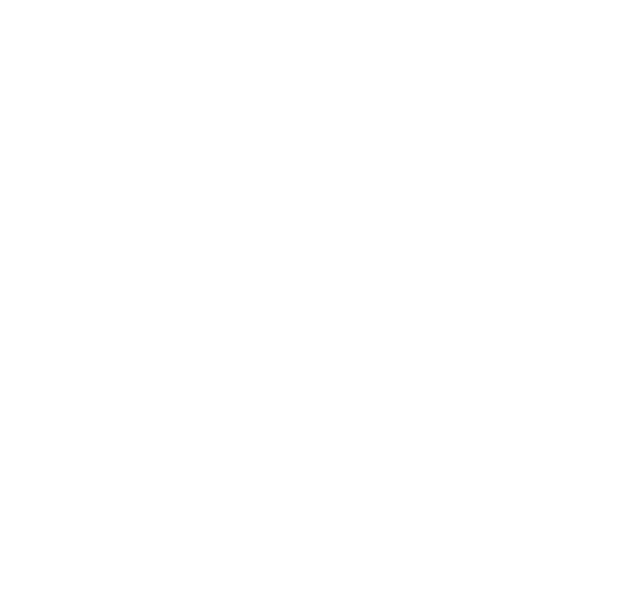
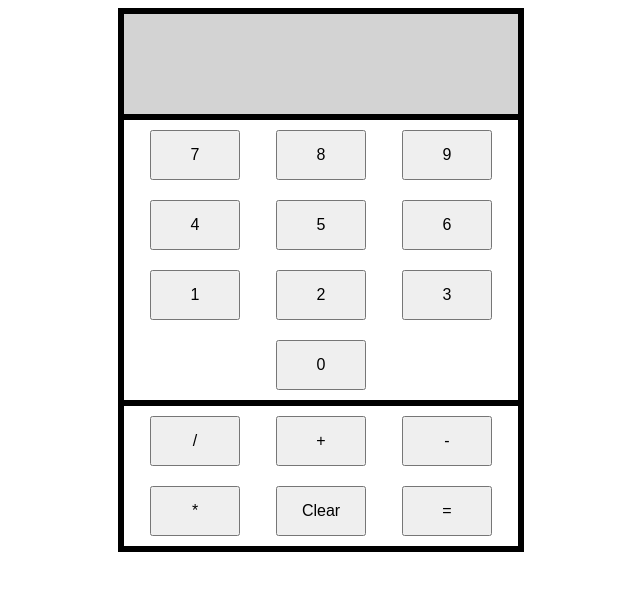
Before and after one commit to TuckerV7/Calculator-project, a plain HTML site: page index.html in a window 1280 px wide. Shown: the whole page, without its empty margins (319-959 px from the left). Drawn offline with Linux system fonts and the light colour scheme.

Commit message:
Calculator update
I add the buttons and screen for UI. At this point the calculator can recieve and store the first number.
I still need to have it get the second number after an operator is clicked.

```diff
--- a/index.html
+++ b/index.html
@@ -3,9 +3,36 @@
 <head>
     <meta charset="UTF-8">
     <meta name="viewport" content="width=device-width, initial-scale=1.0">
+    <link rel = 'stylesheet' href = 'styles.css'>
+    <script src = 'javascript.js' defer></script>
     <title>Calculator</title>
 </head>
 <body>
-
+    <div class ='big-container'>
+        <div class = 'calculator'>
+            <div class = 'screen'></div>
+                <div class = 'number-container'>
+                    <button class ='btn' button id = 'seven'>7</button>
+                    <button class ='btn'>8</button>
+                    <button class ='btn'>9</button>
+                    <button class ='btn'>4</button>
+                    <button class ='btn'>5</button>
+                    <button class ='btn'>6</button>
+                    <button class ='btn'>1</button>
+                    <button class ='btn'>2</button>
+                    <button class ='btn'>3</button>
+                    <button class ='btn'>0</button>
+                </div>
+                <div class = 'btn-container'>
+                    <button class ='btn'>/</button>
+                    <button class ='btn' button id = 'plus'>+</button>
+                    <button class ='btn'>-</button>
+                    <button class ='btn'>*</button>
+                    <button class ='btn' button id = 'clear'>Clear</button>
+                    <button class ='btn' button id = 'equals'>=</button>
+                </div>
+            </div>
+        </div>
+    </div>
 </body>
 </html>
--- a/javascript.js
+++ b/javascript.js
@@ -0,0 +1,62 @@
+
+const screen = document.querySelector('.screen');
+
+let numArr = [];
+let firstString = 0;
+let firstNum;
+
+let secondNum = 0;
+let total = 0;
+const content = document.createElement('div');
+content.classList.add('content');
+
+const seven = document.querySelector('#seven');
+seven.addEventListener('click', () => {
+
+     numArr.push(7);
+
+    console.log(numArr);
+    //console.log(printedNum);
+    //firstNum = printedNum;
+    //console.log(firstNum);
+    //total = (firstNum + 2);
+    let printedNum = numArr.join('');
+
+    firstString += printedNum[printedNum.length-1];
+    console.log(firstString);
+
+
+    content.textContent = printedNum;
+    screen.appendChild(content);
+    //let floatArray = stringArray.map(parseFloat);
+
+});
+
+
+
+const clear = document.querySelector('#clear');
+clear.addEventListener('click', () => {
+
+    numArr = [];
+    firstString = 0;
+    screen.removeChild(content);
+})
+
+
+
+
+const plus = document.querySelector('#plus');
+plus.addEventListener('click', () => {
+    console.log('plus');
+    firstNum = parseFloat(firstString);
+
+    console.log(firstNum);
+
+
+});
+
+const equals = document.querySelector('#equals');
+equals.addEventListener('click', () => {
+    let total = firstNum + 2;
+    console.log(total);
+})
--- a/styles.css
+++ b/styles.css
@@ -0,0 +1,49 @@
+.big-container {
+    height: 100%;
+    display: flex;
+    justify-content: center;
+    align-items: center;
+}
+.calculator {
+    display: flex;
+    flex-direction: column;
+    width: 400px;
+    border-style: solid;
+    border-color: black;
+}
+
+.screen {
+    display: flex;
+    justify-content: center;
+    align-items: center;
+    height: 100px;
+    flex-shrink: 0;
+    border-style: solid;
+    border-color: black;
+    background-color: lightgray;
+}
+
+.btn-container {
+    display: flex;
+    flex-wrap: wrap;
+    justify-content: space-evenly;
+    height: 100%;
+    border-style: solid;
+    border-color: black;
+
+}
+
+.btn {
+    height: 50px;
+    width: 90px;
+    margin: 10px;
+    font-size: medium;
+}
+
+.number-container {
+    display: flex;
+    flex-wrap: wrap;
+    justify-content: space-evenly;
+    border-style: solid;
+    border-color: black;
+}
```
